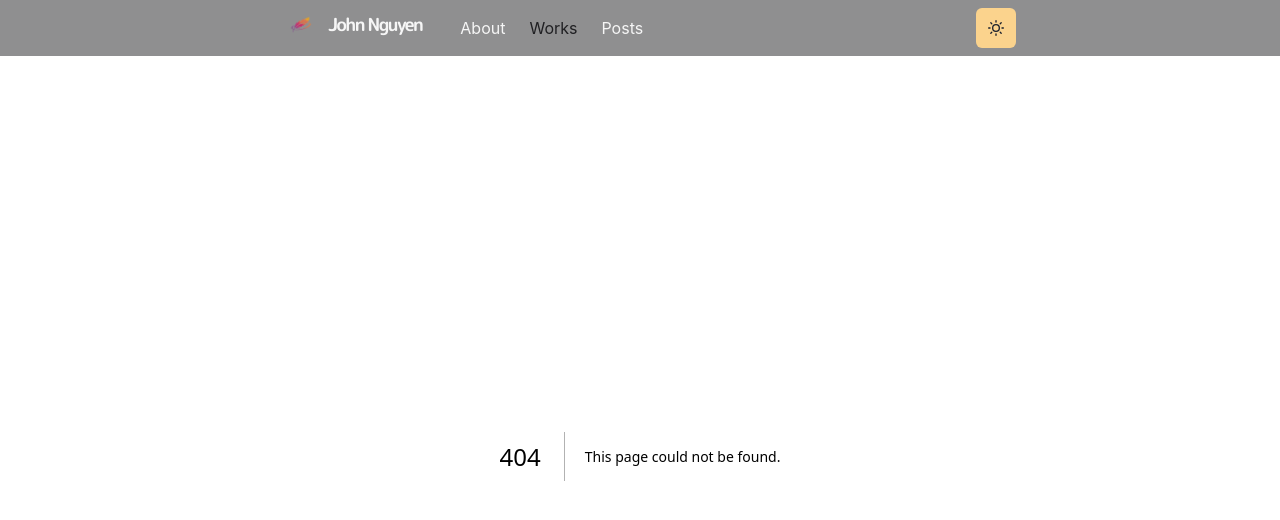
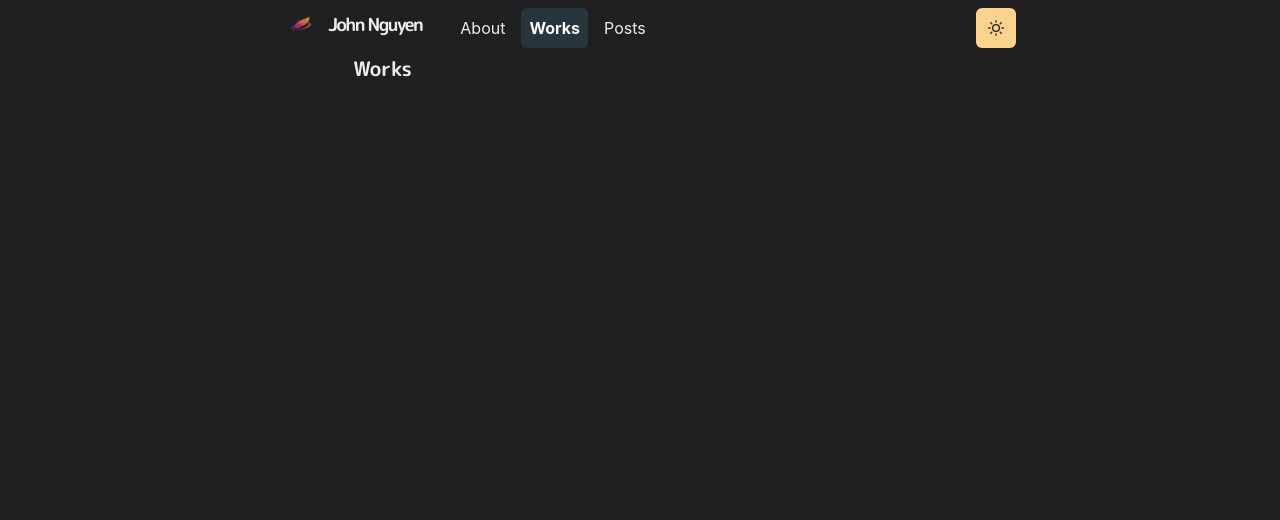
Before and after one commit to johnhnguyen97/portfolio, a Next.js app: page /works in a window 1280 px wide. Before the commit this address had no page. Shown: the top 520 px of the page. Built offline with nearby package versions, Linux system fonts and the light colour scheme.

Commit message:
Updated styling: Changed light mode background color, fixed navbar formatting, added bio and works components

```diff
--- a/components/navbar.js
+++ b/components/navbar.js
@@ -6,14 +6,20 @@ import Head from 'next/head'
 import ThemeToggleButton from './theme-toggle-button'
 
 const LinkItem = ({ href, path, children }) => {
+    const inactiveColor = useColorModeValue('gray.900', 'whiteAlpha.900')
+    const activeBg = useColorModeValue('rgba(89, 188, 222, 0.2)', 'rgba(89, 188, 222, 0.15)')
+    const activeColor = useColorModeValue('#202023', '#ffffff')
     const active = path === href
-const inactiveColor = useColorModeValue('gray.900', 'whiteAlpha.900')
+
     return (
         <NextLink href={href} legacyBehavior>
             <Link
                 p={2}
-            bg={active ? 'glassTeal.400' : undefined}
-            color={active ? '#202023' : inactiveColor}
+                bg={active ? activeBg : undefined}
+                color={active ? activeColor : inactiveColor}
+                fontWeight={active ? 'bold' : 'normal'}
+                borderRadius="md"
+                backdropFilter={active ? 'blur(10px)' : undefined}
             >
                 {children}
             </Link>
@@ -61,7 +67,7 @@ const Navbar = props => {
                         flexGrow={1}
                         mt={{ base: 4, md: 0 }}
                     >
-                        <LinkItem href="/about" path={path}>
+                        <LinkItem href="/" path={path}>
                             About
                         </LinkItem>
                         <LinkItem href="/works" path={path}>
@@ -83,7 +89,7 @@ const Navbar = props => {
                                     aria-label="Options"
                                 />
                                 <MenuList>
-                                    <NextLink href="/about" passHref legacyBehavior>
+                                    <NextLink href="/" passHref legacyBehavior>
                                         <MenuItem as={Link}>About</MenuItem>
                                     </NextLink>
                                     <NextLink href="/works" passHref legacyBehavior>
--- a/components/section.js
+++ b/components/section.js
@@ -1,5 +1,6 @@
 import { motion } from 'framer-motion'
 import { chakra, shouldForwardProp } from '@chakra-ui/react'
+
 
 const StyledDiv = chakra(motion.div, {
     shouldForwardProp: prop => {
--- a/components/theme-toggle-button.js
+++ b/components/theme-toggle-button.js
@@ -1,3 +1,4 @@
+import { AnimatePresence, motion } from 'framer-motion'
 import { IconButton, useColorMode, useColorModeValue } from '@chakra-ui/react'
 import { MoonIcon, SunIcon } from '@chakra-ui/icons'
 
@@ -5,12 +6,23 @@ const ThemeToggleButton = () => {
     const { toggleColorMode } = useColorMode()
 
     return (
+        <AnimatePresence mode="wait" initial={false}>
+            <motion.div
+                style={{ display: 'inline-block' }}
+                key={useColorModeValue('light', 'dark')}
+                initial={{ y: -20, opacity: 0 }}
+                animate={{ y: 0, opacity: 1 }}
+                exit={{ y: 20, opacity: 0 }}
+                transition={{ duration: 0.2 }}
+            >
                 <IconButton
                     aria-label="Toggle theme"
                     colorScheme={useColorModeValue('purple', 'orange')}
                     icon={useColorModeValue(<MoonIcon />, <SunIcon />)}
                     onClick={toggleColorMode}
                 />
+            </motion.div>
+        </AnimatePresence>
     )
 }
 
--- a/pages/index.js
+++ b/pages/index.js
@@ -56,7 +56,7 @@ const Page = () => {
                         <Button
                             rightIcon={<ChevronRightIcon />}
                             bg={useColorModeValue('#2975A7', '#2975A7')}
-                            color={useColorModeValue('black', '#DAE0E4')}
+                            color={useColorModeValue('#DAE0E4', '#DAE0E4')}
                             _hover={{
                                 bg: useColorModeValue('#1c5a87', '#1c5a87')
                             }}
--- /dev/null
+++ b/pages/works.js
@@ -0,0 +1,15 @@
+import { Container, Box, Heading, SimpleGrid, Divider} from '@chakra-ui/react'
+import Section from '../components/section'
+
+const Works = () => {
+    return (
+        <Container>
+            <Heading as="h3" fontSize={20} mb={4}>
+                Works
+            </Heading>
+        </Container>
+    )
+}
+
+
+export default Works
```
Also changed, not shown: components/bio.js (added, +12 -0 lines), components/grid-item.js (added, +51 -0 lines), components/layouts/paragraph.js (added, +8 -0 lines). Lines whose indentation alone changed are shown as unchanged.
